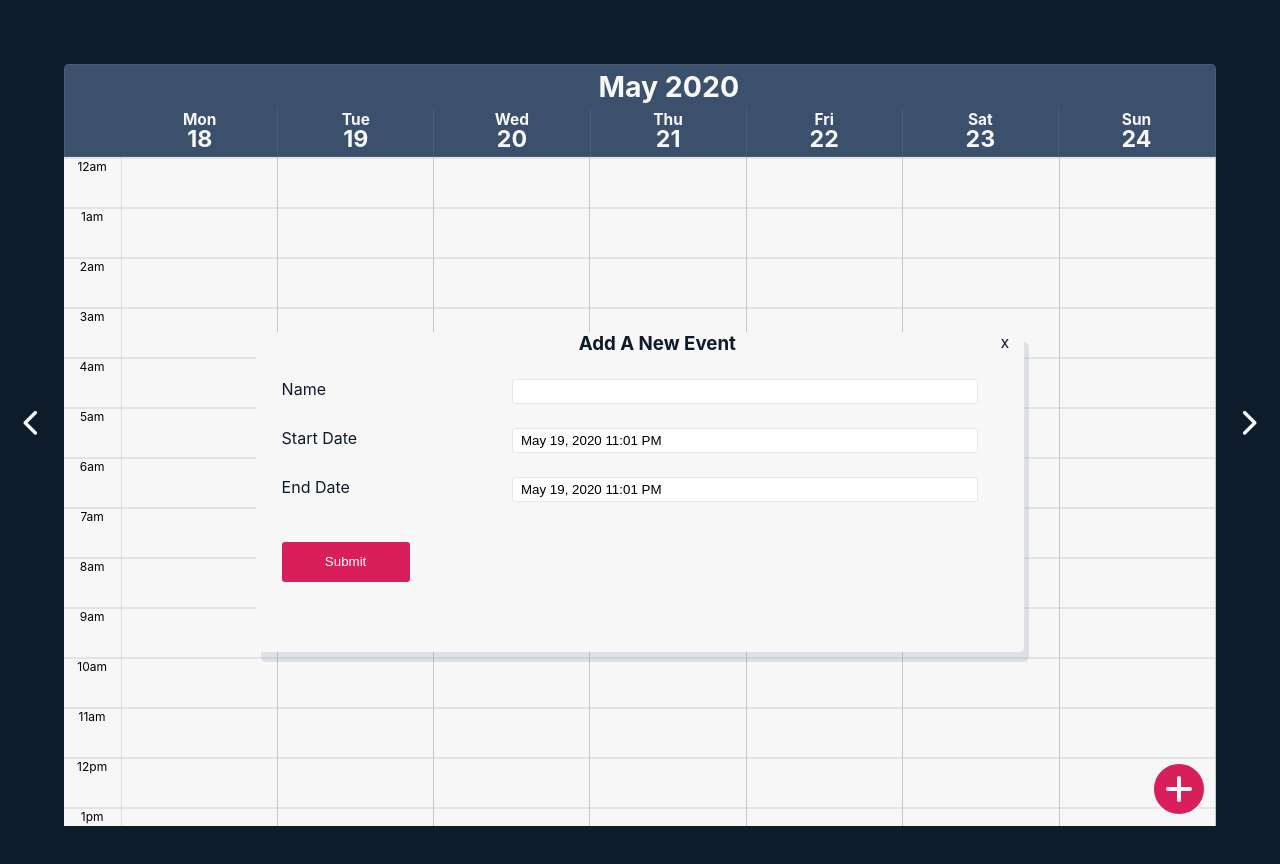
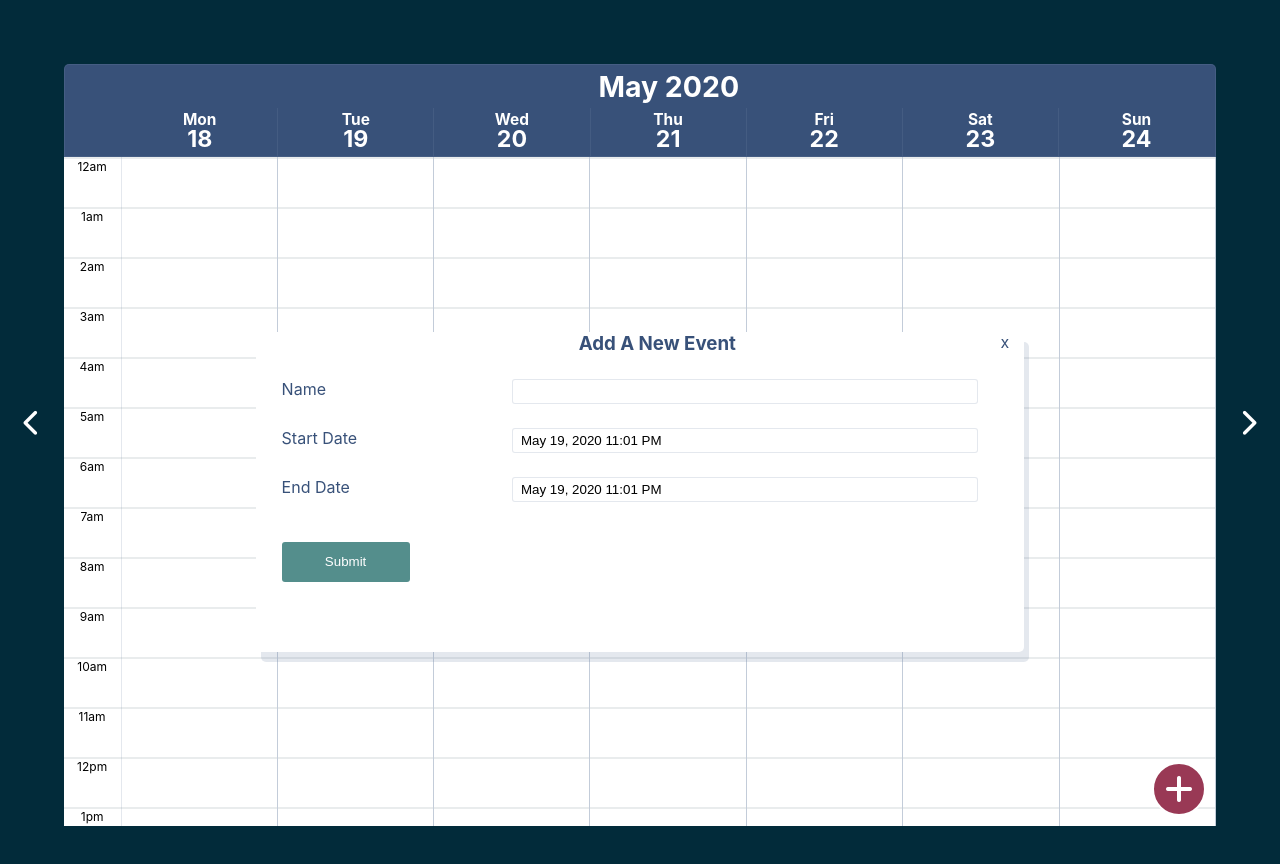
Before and after one commit to benf549/Calendar-App-Redux---React, a React (Create React App) app: page / in a window 1280 px wide. Both pictures are taken after a click on the element 1179 px from the left and 788 px from the top of the page. Shown: the top 864 px of the page. Built offline with nearby package versions, Linux system fonts and the light colour scheme; no server answers.

Commit message:
Some more stylistic changes ready for master merge

```diff
--- a/src/App.css
+++ b/src/App.css
@@ -4,12 +4,14 @@
 }
 
 :root {
-  --main-bg-color : #0D1B2A;
-  --main-white : #f7f7f7;
-  --accent-color-A: #D81E5B;
-  --accent-color-B: #263b54;
-  --test-blue: #263b54;
-  /* --test-blue: #1F7A8C; */
+  --main-bg-color : #022B3A;
+  --main-white : #FFFFFF;
+  --accent-color-A: #548E8C;
+  --accent-color-B: #385179;
+  --test-accent: #E1E5F2;
+  --red-accent: #993955;
+
+  --transition-curve: cubic-bezier(0.33, 1, 0.68, 1);
 }
 
 
@@ -56,13 +58,13 @@ body {
   justify-content: center;
 }
 .leftbutton:hover, .rightbutton:hover {
-  background-color: var(--test-blue);
+  transform: scale(1.25, 1.25);
+  transition: transform 0.5s var(--transition-curve);
 }
 
 .content {
   height: 95vh;
   width: 90vw;
-  background-color: var(--accent-color-B);
   border-radius: 5px;
 }
 
@@ -73,7 +75,7 @@ body {
   flex-direction: column;
   justify-content: center;
   align-items: center;
-  background-color: #3A506B;
+  background-color: var(--accent-color-B);
   border: 1px solid rgba( 119, 141, 169, 0.2);
 }
 
@@ -87,7 +89,7 @@ body {
 .neweventcircle {
   width: 50px;
   height: 50px;
-  background-color: var(--accent-color-A);
+  background-color: var(--red-accent);
   border-radius: 50%;
   position: absolute;
   bottom: 10px;
@@ -97,6 +99,11 @@ body {
   justify-content: center;
   align-items: center;
   border: 2px solid var(--main-white);
+}
+
+.neweventcircle:hover {
+  transform: scale(0.95, 0.95);
+  transition: transform 0.5s var(--transition-curve);
 }
 
 .neweventcircle i {
@@ -262,6 +269,10 @@ body {
   border-radius: 3px 3px 0 0;
 }
 
+.Event:hover {
+  background-color: var(--accent-color-B);
+}
+
 .Event p {
   color: var(--main-white);
   font-size: 0.75rem;
@@ -284,7 +295,7 @@ body {
 
 .neweventpopup {
   background-color: var(--main-white);
-  color: var(--main-bg-color);
+  color: var(--accent-color-B);
   box-shadow: 5px 10px rgba( 119, 141, 169, 0.2);
   border-radius: 5px;
   position: absolute;
@@ -305,12 +316,12 @@ body {
 .topbar p {
   width: 5%;
   border-radius: 3px;
-  z-index: 5;
+  z-index: 4;
 }
 
 .topbar p:hover{
   color: var(--main-white);
-  background-color: var(--accent-color-A);
+  background-color: var(--red-accent);
 }
 
 .topbar h3 {
@@ -360,18 +371,17 @@ input[type=text] {
 
 .DEB {
   position: absolute;
+  border-radius: 3px;
+  margin: 2px 2px 0px 0px;
   top: 0;
   right: 0;
+
 }
 
 .DEB:hover {
-  background-color: var(--test-blue);
+  color: var(--red-accent);
 }
 
-/* .neweventpopup input {
-  box-shadow: 5px 5px 10px rgba( 119, 141, 169, 0.2);
-  width: 100%;
-} */
 
 .finalsubmit {
   margin-left: 2vw;
@@ -411,7 +421,26 @@ input[type=text] {
   background-color: var(--accent-color-A) !important;
 }
 
-button:focus {
+.finalsubmit:focus {
   outline: none;
   border: 1px solid var(--main-white);
 }
+
+.react-datepicker-popper {
+  z-index: 6 !important;
+}
+
+.react-datepicker__header {
+  background-color: var(--test-accent) !important;
+  border-bottom: 1px solid rgba( 119, 141, 169, 0.2) !important;
+}
+
+.react-datepicker {
+  border: 1px solid rgba( 119, 141, 169, 0.2) !important;
+}
+.react-datepicker__time-container {
+  border-left: 1px solid rgba( 119, 141, 169, 0.2) !important;
+}
+.hidex  {
+  display: none;
+}
--- a/src/App.js
+++ b/src/App.js
@@ -47,7 +47,6 @@ let updateDays = (newweekdate = null) => {
 let processedevents = [];
 
 function App() {
-  //console.log("app was loaded")
   let [fetchagain, setfetchagain] = useState(false)
   processedevents = ParseResponse(fetchagain)
 
@@ -55,22 +54,17 @@ function App() {
   let week = [];
   let weekofevents = [[], [], [], [], [], [], []];
 
-  //test: shows popup for new event creation
-  let [test, setTest] = useState(false)
-  const sayHello = () => {
-    setTest(!test)
-    //calls api when window is closed. Want to move this to onsubmit!
-    //test ? setfetchagain(true) : setfetchagain(false)
+  let [popup, setPopup] = useState(false)
+  const showNewEventPopUp = () => {
+    setPopup(!popup)
   };
   let testing = "none"
-  if (test === true ){
+  if (popup === true ){
      testing = "inline-block"
   }
-  //test
 
 
   let [inc, setinc] = useState(0)
-  //!this function adds a week to the week array
   week = updateDays();
 
   let tempDate = new Date();
@@ -180,11 +174,11 @@ function App() {
           <div className="neweventpopup" style={{display:testing}}>
             <div className="topbar">
               <h3>Add A New Event</h3>
-              <p onClick={sayHello}>x</p>
+              <p className="closepopup" onClick={showNewEventPopUp}>x</p>
             </div>
           <NewEventForm setfetchagain={setfetchagain}/>
           </div>
-          <div className="neweventcircle" onClick={sayHello}>
+          <div className="neweventcircle" onClick={showNewEventPopUp}>
             <i className="fas fa-plus"></i>
           </div>
         </div>
--- a/src/components/CalendarEvent.js
+++ b/src/components/CalendarEvent.js
@@ -6,22 +6,22 @@ let CalendarEvent = ({totaltop, totalheight, title, repeator, number, deletefun}
     if (repeator === 0) {
         return (
             <div className="Event" style={{top:totaltop+'vh', height:totalheight+'vh', marginTop:'0', borderTopLeftRadius:'0', borderTopRightRadius:'0'}}>
-                <p>{title}</p>
-                <p className="DEB" onClick={() => {DeleteRequest(number, deletefun)}}>X</p>
+                {/* <p>{title}</p> */}
+                <p className="DEB hidex t1" onClick={() => {DeleteRequest(number, deletefun)}}>X</p>
             </div>
         )
     } else if (repeator === 1){
         return (
             <div className="Event" style={{top:totaltop+'vh', height:totalheight+'vh', borderBottomLeftRadius:'0', borderBottomRightRadius:'0'}}>
                 <p>{title}</p>
-                <p className="DEB" onClick={() => {DeleteRequest(number, deletefun)}}>X</p>
+                <p className="DEB t2" onClick={() => {DeleteRequest(number, deletefun)}}>X</p>
             </div>
             )
     } else {
         return (
         <div className="Event" style={{top:totaltop+'vh', height:totalheight+'vh', borderBottomLeftRadius:'3px', borderBottomRightRadius:'3px'}}>
             <p>{title}</p>
-            <p className="DEB" onClick={() => {DeleteRequest(number, deletefun)}}>X</p>
+            <p className="DEB t3" onClick={() => {DeleteRequest(number, deletefun)}}>X</p>
         </div>
         )
     }
```
